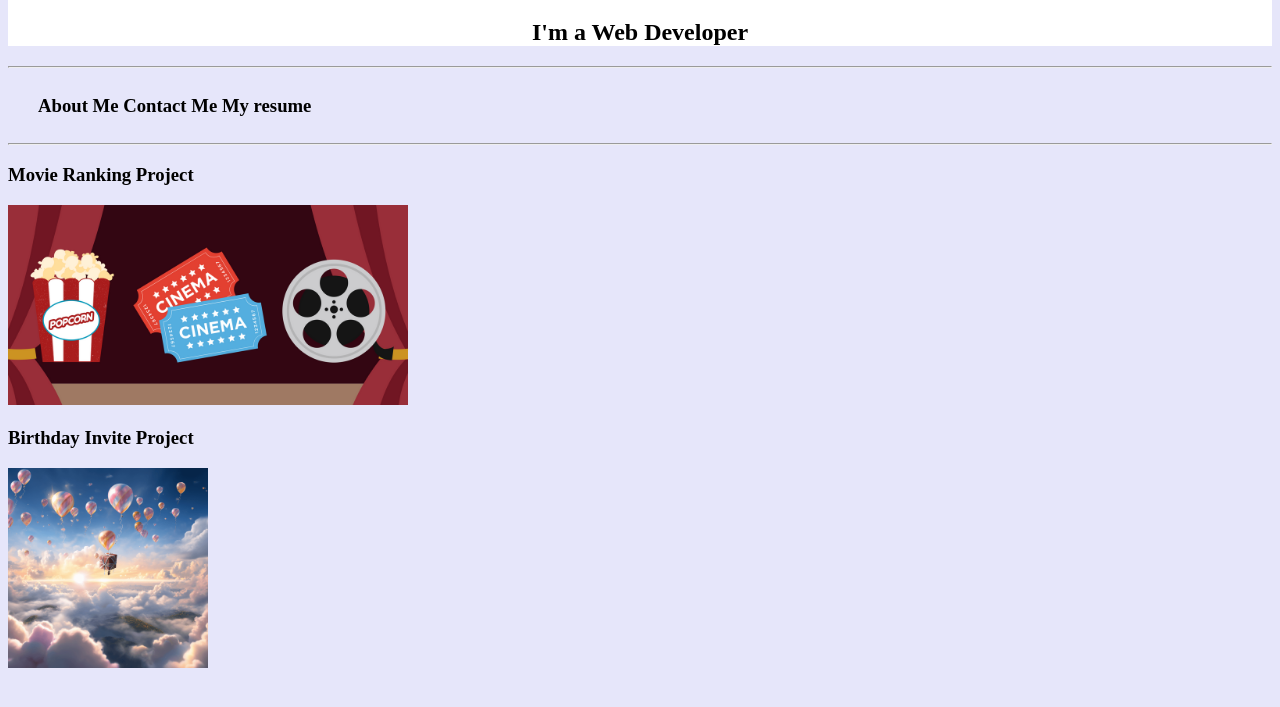
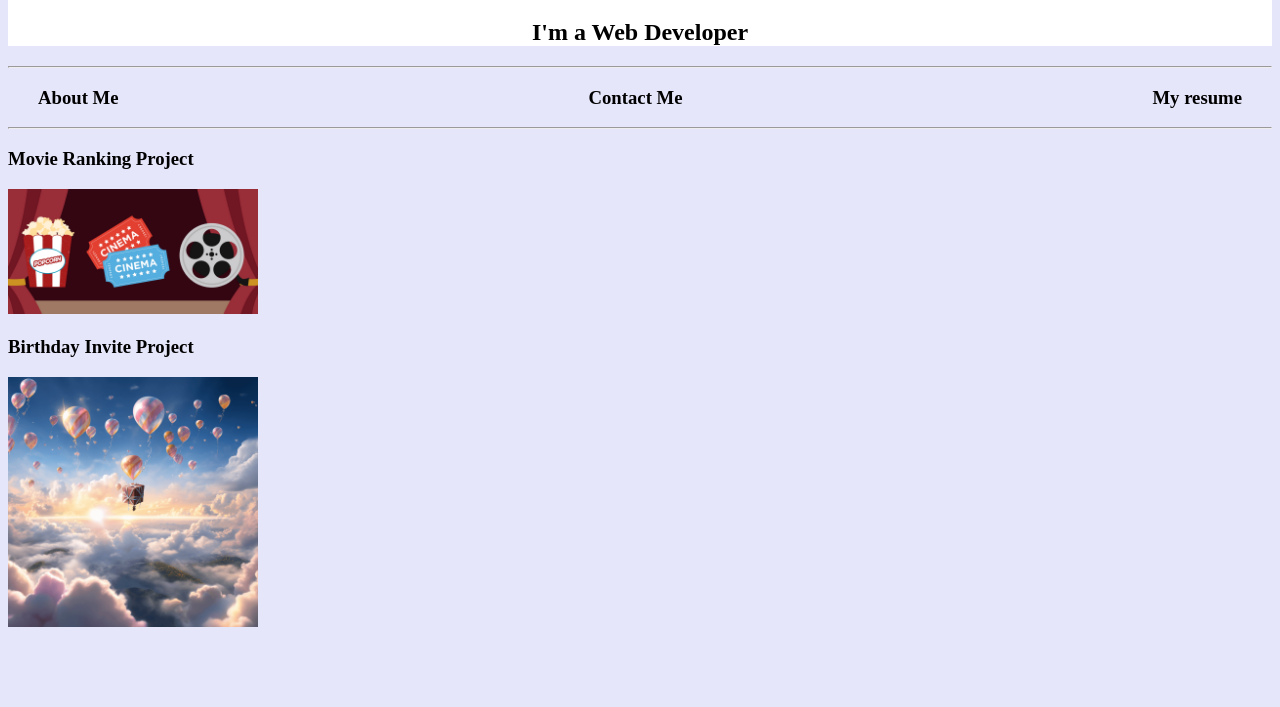
Before and after one commit to Pro-Slayer/Experiments, a plain HTML site: page html-portfolio-main/index.html in a window 1280 px wide. Shown: the part 61-768 px from the top of the page. Drawn offline with Linux system fonts and the light colour scheme.

Commit message:
Update index.html

```diff
--- a/html-portfolio-main/index.html
+++ b/html-portfolio-main/index.html
@@ -14,29 +14,31 @@
     </div>
 
     <hr />
+ <h3>
     <div class="navbar">
-      <h3>
+
         <a href="./public/about.html" class="item">About Me</a>
         <a href="./public/contact.html" class="item">Contact Me</a>
         <a href="./public/resume.html" class="item">My resume</a>
-      </h3>
+
     </div>
+</h3>
     <hr />
 
     <h3>Movie Ranking Project</h3>
     <a href="./public/movie-ranking.html"
       ><img
         src="./assets/images/Movies.png"
-        height="200px"
         alt="Movie project preview"
+width ="250px"
     /></a>
 
     <h3>Birthday Invite Project</h3>
     <a href="./public/birthday-invite.html"
       ><img
         src="./assets/images/Heavenly-Birthday-Wish-.png"
-        height="200px"
         alt="Birthday invite preview"
+width ="250px"
     /></a>
   </body>
 </html>
```
